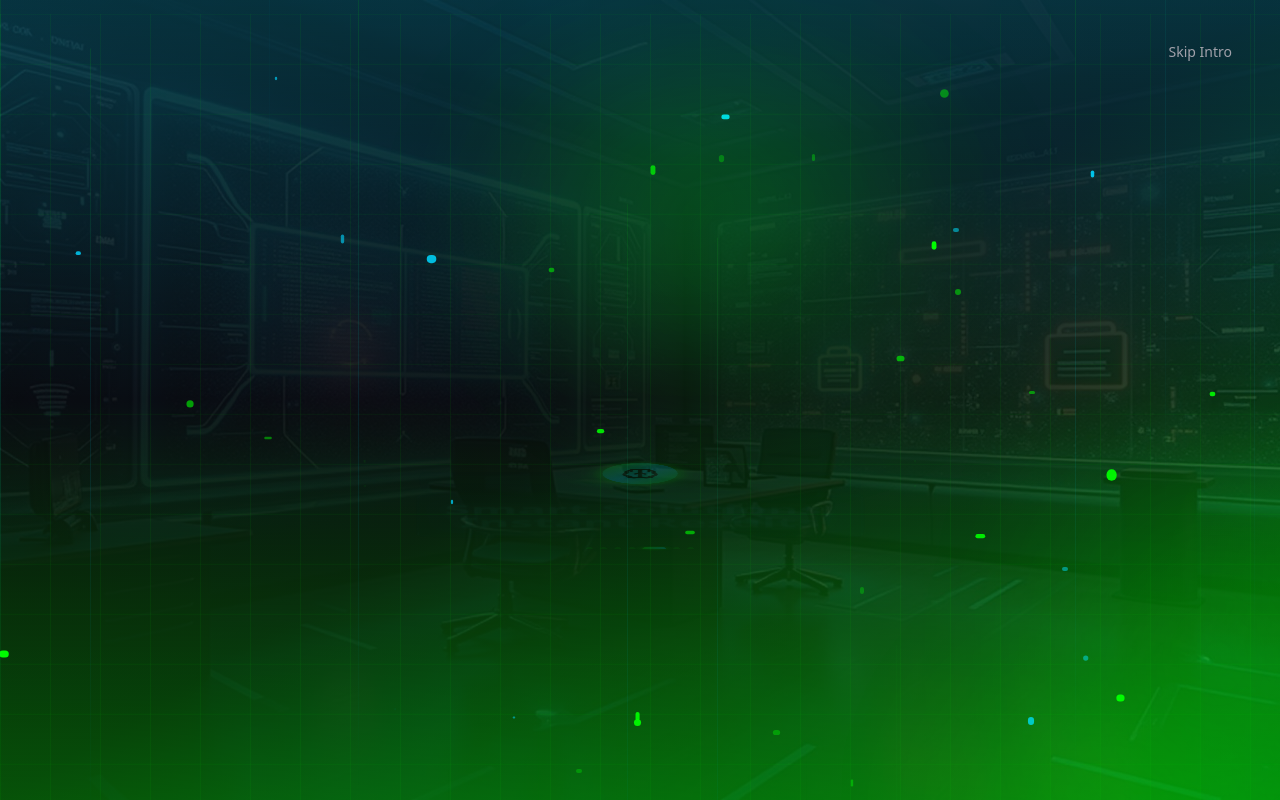
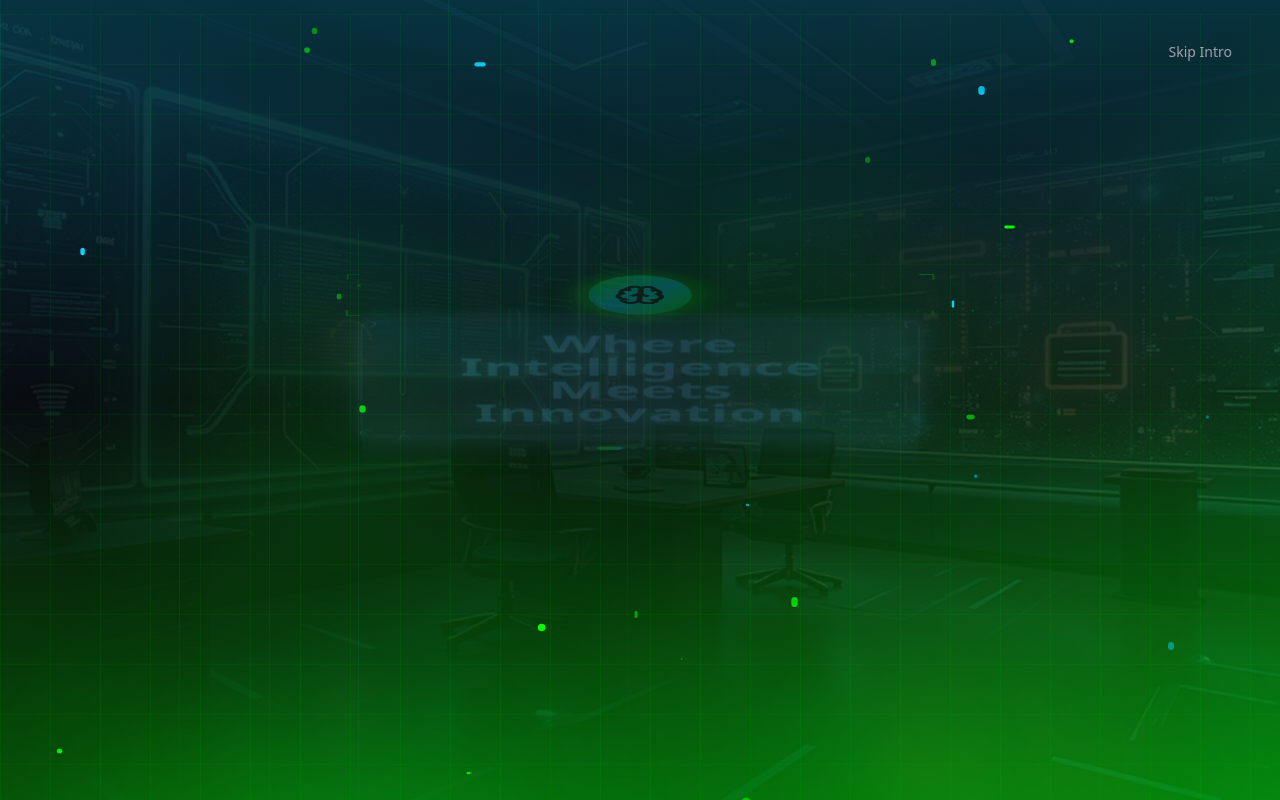
Before and after one commit to praveensaw/cogent-resolve, a React (Vite) app: page / in a window 1280 px wide. Built offline with nearby package versions, Linux system fonts and the light colour scheme; the HTML template or start-up script is replaced by a standard one.

Commit message:
Slow down animations

```diff
--- a/src/components/Dashboard.tsx
+++ b/src/components/Dashboard.tsx
@@ -160,7 +160,7 @@ const Dashboard = () => {
         ...item,
         value: Math.floor(Math.random() * 20 + 75)
       })));
-    }, 3000);
+    }, 5000);
 
     return () => clearInterval(interval);
   }, []);
--- a/src/components/IntroScreen.tsx
+++ b/src/components/IntroScreen.tsx
@@ -29,7 +29,7 @@ const IntroScreen = ({ onComplete }: IntroScreenProps) => {
       } else {
         setShowButtons(true);
       }
-    }, 1200);
+    }, 2400);
 
     return () => clearTimeout(timer);
   }, [currentPhase, phrases.length]);
@@ -84,9 +84,9 @@ const IntroScreen = ({ onComplete }: IntroScreenProps) => {
               y: [0, (Math.random() - 0.5) * 200],
             }}
             transition={{
-              duration: Math.random() * 4 + 3,
+              duration: Math.random() * 6 + 5,
               repeat: Infinity,
-              delay: i * 0.1,
+              delay: i * 0.2,
               ease: "easeInOut"
             }}
           />
@@ -113,7 +113,7 @@ const IntroScreen = ({ onComplete }: IntroScreenProps) => {
               opacity: [0.3, 0.6, 0.3],
             }}
             transition={{
-              duration: Math.random() * 10 + 10,
+              duration: Math.random() * 15 + 15,
               repeat: Infinity,
               ease: "easeInOut"
             }}
@@ -136,9 +136,9 @@ const IntroScreen = ({ onComplete }: IntroScreenProps) => {
               opacity: [0, 1, 0],
             }}
             transition={{
-              duration: Math.random() * 3 + 2,
+              duration: Math.random() * 5 + 4,
               repeat: Infinity,
-              delay: i * 0.3,
+              delay: i * 0.5,
               ease: "linear"
             }}
           />
@@ -174,7 +174,7 @@ const IntroScreen = ({ onComplete }: IntroScreenProps) => {
                 initial={{ opacity: 0, y: 100, scale: 0.5, rotateX: -90 }}
                 animate={{ opacity: 1, y: 0, scale: 1, rotateX: 0 }}
                 exit={{ opacity: 0, y: -100, scale: 0.5, rotateX: 90 }}
-                transition={{ duration: 0.6, ease: "easeOut" }}
+                transition={{ duration: 1.2, ease: "easeOut" }}
                 className="space-y-12"
               >
                 {/* Animated Icon with Circuit Effect */}
@@ -183,7 +183,7 @@ const IntroScreen = ({ onComplete }: IntroScreenProps) => {
                   <motion.div
                     className="absolute inset-0 flex items-center justify-center"
                     animate={{ rotate: 360 }}
-                    transition={{ duration: 20, repeat: Infinity, ease: "linear" }}
+                    transition={{ duration: 40, repeat: Infinity, ease: "linear" }}
                   >
                     {[...Array(3)].map((_, i) => (
                       <motion.div
@@ -198,9 +198,9 @@ const IntroScreen = ({ onComplete }: IntroScreenProps) => {
                           opacity: [0.3, 0.6, 0.3],
                         }}
                         transition={{
-                          duration: 2,
+                          duration: 4,
                           repeat: Infinity,
-                          delay: i * 0.3,
+                          delay: i * 0.5,
                         }}
                       />
                     ))}
@@ -213,7 +213,7 @@ const IntroScreen = ({ onComplete }: IntroScreenProps) => {
                       scale: [1, 1.3, 1],
                     }}
                     transition={{
-                      duration: 2,
+                      duration: 4,
                       repeat: Infinity,
                       ease: "easeInOut"
                     }}
@@ -227,7 +227,7 @@ const IntroScreen = ({ onComplete }: IntroScreenProps) => {
                           '0 0 20px hsl(var(--primary))'
                         ]
                       }}
-                      transition={{ duration: 1.5, repeat: Infinity }}
+                      transition={{ duration: 3, repeat: Infinity }}
                       className="absolute inset-0 rounded-full"
                     />
                     {React.createElement(phrases[currentPhase].icon, {
@@ -256,9 +256,9 @@ const IntroScreen = ({ onComplete }: IntroScreenProps) => {
                         opacity: [0.5, 1, 0.5],
                       }}
                       transition={{
-                        duration: 1.5,
+                        duration: 3,
                         repeat: Infinity,
-                        delay: i * 0.2,
+                        delay: i * 0.4,
                       }}
                     />
                   ))}
@@ -269,7 +269,7 @@ const IntroScreen = ({ onComplete }: IntroScreenProps) => {
                   className="relative"
                   initial={{ scale: 0.8, opacity: 0 }}
                   animate={{ scale: 1, opacity: 1 }}
-                  transition={{ duration: 0.5 }}
+                  transition={{ duration: 1 }}
                 >
                   {/* Glowing Background Box */}
                   <motion.div
@@ -278,7 +278,7 @@ const IntroScreen = ({ onComplete }: IntroScreenProps) => {
                       scale: [1, 1.1, 1],
                       opacity: [0.5, 0.8, 0.5],
                     }}
-                    transition={{ duration: 2, repeat: Infinity }}
+                    transition={{ duration: 4, repeat: Infinity }}
                   />
 
                   {/* Main Message Box */}
@@ -296,7 +296,7 @@ const IntroScreen = ({ onComplete }: IntroScreenProps) => {
                         '0 0 20px hsl(var(--cyber-blue) / 0.3)',
                       ]
                     }}
-                    transition={{ duration: 3, repeat: Infinity }}
+                    transition={{ duration: 6, repeat: Infinity }}
                   >
                     {/* Corner Decorations */}
                     {[...Array(4)].map((_, i) => (
@@ -313,7 +313,7 @@ const IntroScreen = ({ onComplete }: IntroScreenProps) => {
                           rotate: i % 2 === 0 ? 360 : -360,
                           scale: [1, 1.2, 1],
                         }}
-                        transition={{ duration: 4, repeat: Infinity, delay: i * 0.2 }}
+                        transition={{ duration: 8, repeat: Infinity, delay: i * 0.4 }}
                       >
                         <div className="w-full h-full border-t-2 border-l-2 border-electric-blue rounded-tl-lg"
                           style={{
@@ -334,7 +334,7 @@ const IntroScreen = ({ onComplete }: IntroScreenProps) => {
                         backgroundPosition: ['0% 50%', '100% 50%', '0% 50%'],
                         scale: [1, 1.02, 1]
                       }}
-                      transition={{ duration: 4, repeat: Infinity, ease: 'easeInOut' }}
+                      transition={{ duration: 8, repeat: Infinity, ease: 'easeInOut' }}
                     >
                       {phrases[currentPhase].text}
                     </motion.h1>
@@ -346,7 +346,7 @@ const IntroScreen = ({ onComplete }: IntroScreenProps) => {
                         y: ['-100%', '200%'],
                       }}
                       transition={{
-                        duration: 2,
+                        duration: 4,
                         repeat: Infinity,
                         ease: "linear"
                       }}
@@ -376,7 +376,7 @@ const IntroScreen = ({ onComplete }: IntroScreenProps) => {
                           '0 0 10px hsl(var(--primary))'
                         ]
                       } : {}}
-                      transition={{ duration: 0.3 }}
+                      transition={{ duration: 0.6 }}
                     />
                   ))}
                 </motion.div>
@@ -390,7 +390,7 @@ const IntroScreen = ({ onComplete }: IntroScreenProps) => {
               <motion.div
                 initial={{ opacity: 0, scale: 0.8 }}
                 animate={{ opacity: 1, scale: 1 }}
-                transition={{ duration: 1.2, ease: "easeOut" }}
+                transition={{ duration: 2, ease: "easeOut" }}
                 className="space-y-16"
               >
                 {/* Portal Effect */}
@@ -398,7 +398,7 @@ const IntroScreen = ({ onComplete }: IntroScreenProps) => {
                   <motion.div
                     className="absolute inset-0 flex items-center justify-center"
                     animate={{ rotate: 360 }}
-                    transition={{ duration: 30, repeat: Infinity, ease: "linear" }}
+                    transition={{ duration: 60, repeat: Infinity, ease: "linear" }}
                   >
                     {[...Array(3)].map((_, i) => (
                       <motion.div
@@ -414,9 +414,9 @@ const IntroScreen = ({ onComplete }: IntroScreenProps) => {
                           rotate: i % 2 === 0 ? 360 : -360,
                         }}
                         transition={{
-                          duration: 8,
+                          duration: 12,
                           repeat: Infinity,
-                          delay: i * 0.4,
+                          delay: i * 0.6,
                         }}
                       />
                     ))}
@@ -431,7 +431,7 @@ const IntroScreen = ({ onComplete }: IntroScreenProps) => {
                           '0 0 20px hsl(var(--primary))'
                         ]
                       }}
-                      transition={{ duration: 2, repeat: Infinity }}
+                      transition={{ duration: 4, repeat: Infinity }}
                     >
                     <motion.h1
                         className="text-7xl md:text-[10rem] font-bold leading-tight bg-gradient-to-r from-glow-cyan via-electric-blue to-neon-blue bg-clip-text text-transparent"
```
